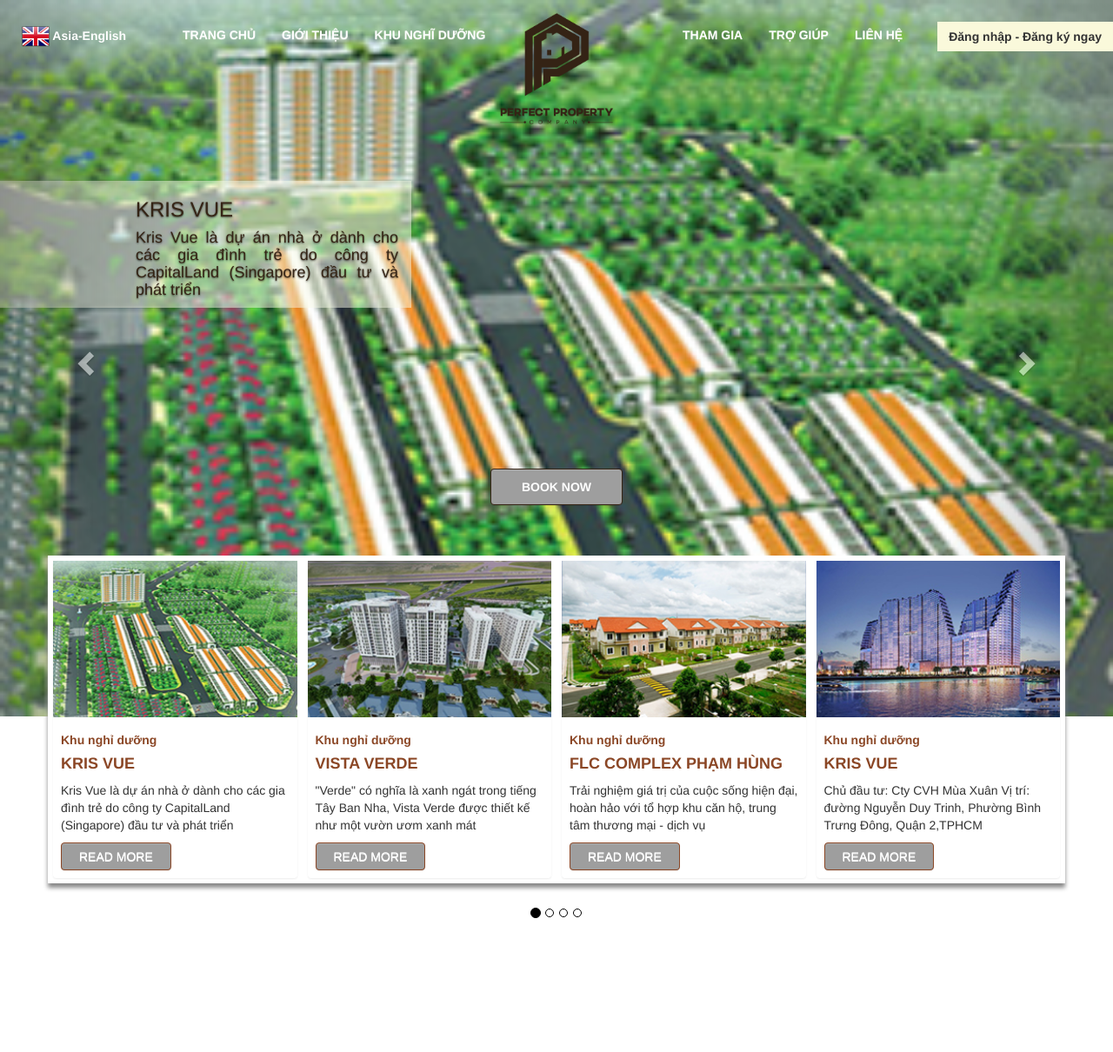
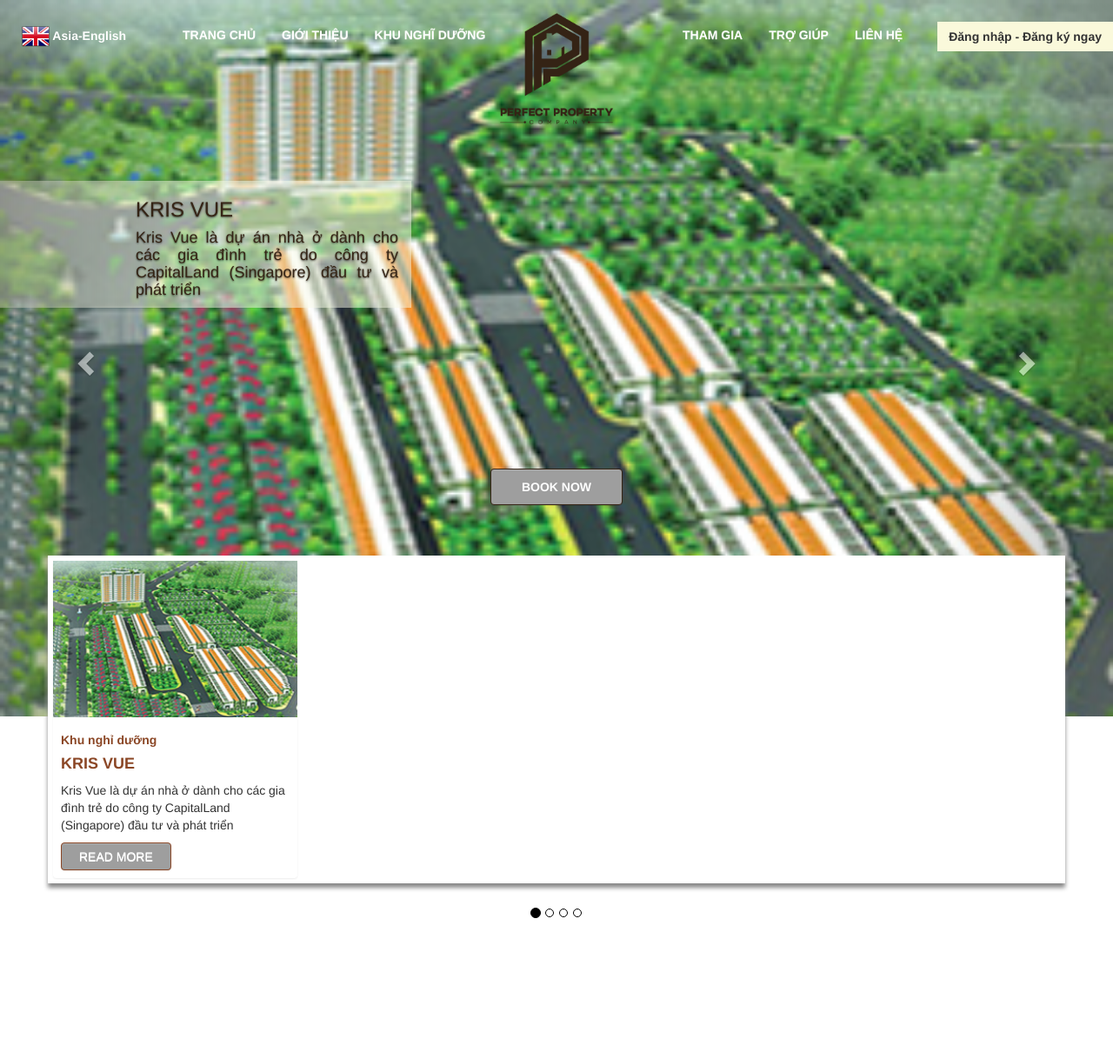
Before and after one commit to LeCongThang/PPC-Timashare, a PHP site: a page that uses app/view/home.php in a window 1280 px wide. Shown: the top 1210 px of the page at 87% size. Run offline with PHP 8.4, Linux system fonts and the light colour scheme; data comes from the database, SQL or seed files in the repository; tables that the repository leaves empty or names only in its code hold one stand-in row (values such as "Sample post"); a stand-in replaces the project's code that opens the database connection; some libraries are stand-ins or nearby versions; grey boxes are pictures that could not be loaded.

Commit message:
Update Code

```diff
--- a/app/class/controller.php
+++ b/app/class/controller.php
@@ -20,11 +20,19 @@ class controller
     function index()
     {
         $dsslider = $this->bv->laydanhsach("slider");
+        $dssbanner = $this->bv->laydanhsach("banner");
         $dsKhuNghiDuongSlier = array();
+        $dsKhuNghiDuongBanner = array();
         foreach ($dsslider as $slider)
         {
             $khuNghiDuong = $this->bv->layThongTinChiTietKhuNghiDuong($slider['idkhunghiduong']);
             $dsKhuNghiDuongSlier[] = $khuNghiDuong;
+        }
+
+        foreach ($dssbanner as $banner)
+        {
+            $khuNghiDuongBanner = $this->bv->layThongTinChiTietKhuNghiDuong($banner['idkhunghiduong']);
+            $dsKhuNghiDuongBanner[] = $khuNghiDuongBanner;
         }
         //echo count($dsKhuNghiDuongSlier);
         require_once "view/home.php"; //nạp layout
@@ -156,7 +164,19 @@ class controller
 
     public function quenmatkhau()
     {
-        require_once "view/forgetpass.php";
+        $tendangnhapll = $_POST["tendangnhapll"];
+        $sodienthoaitaikhoanll = $_POST["sodienthoaitaikhoanll"];
+        $carrier = "";
+        if($this->bv->ktIdVaSoDienThoai($tendangnhapll, $sodienthoaitaikhoanll)){
+            $message = "Mật khẩu của bạn là PPCTIMESHARE123";
+            $to = $sodienthoaitaikhoanll.'@'.$carrier;
+            $result = @mail($to,'',$message);
+            $this->bv->doiquenmatkhau($tendangnhapll, "PPCTIMESHARE123");
+        }
+        else{
+
+        }
+        header('location:' . BASE_URL . "controller/index");
     }
 
     public function lienHe()
@@ -173,19 +193,7 @@ class controller
 
     }
 
-    public function booknow()
-    {
-        if (!isset($_SESSION['tendangnhap'])) {
-            echo "<script>alert('Bạn cần đăng nhập để có thể book chỗ')</script>";
-        } else {
-            //echo "<script>alert('Bạn cần đăng nhập để có thể ')</script>";
-            $tendangnhap = $_SESSION['tendangnhap'];
-            $idsp = $this->params[0];
-            settype($idsp, "int");
-            if ($this->bv->booknow($tendangnhap, $idsp))
-                echo "<script>alert('Bạn đã book thành công')</script>";
-        }
-    }
+
 
     public function readmore()
     {
@@ -231,5 +239,44 @@ class controller
         header('location:' . BASE_URL . "controller/index");
     }
 
+    public function bookKhuNghiDuong(){
+
+        if (!isset($_SESSION['tendangnhap'])) {
+            echo "<script>alert('Bạn cần đăng nhập để có thể book chỗ')</script>";
+        } else {
+            //echo "<script>alert('Bạn cần đăng nhập để có thể ')</script>";
+            $thoigian = $_POST["thoigian"];
+            $ghichu = $_POST["comment"];
+            $tendangnhap = $_SESSION['tendangnhap'];
+            $idsp = 1;
+            settype($idsp, "int");
+            if ($this->bv->booknow($tendangnhap,$idsp, $thoigian, $ghichu))
+                echo "<script>alert('Bạn đã book thành công')</script>";
+        }
+    }
+
+    public function xemChiTietKhuNghiDuong(){
+        $idknd = $this->params[0];
+        //echo $idknd;
+        $knd = $this->bv->layThongTinChiTietKhuNghiDuong($idknd);
+        $dsslider = $this->bv->laydanhsach("slider");
+        $dssbanner = $this->bv->laydanhsach("banner");
+        $dsKhuNghiDuongSlier = array();
+        $dsKhuNghiDuongBanner = array();
+        foreach ($dsslider as $slider)
+        {
+            $khuNghiDuong = $this->bv->layThongTinChiTietKhuNghiDuong($slider['idkhunghiduong']);
+            $dsKhuNghiDuongSlier[] = $khuNghiDuong;
+        }
+
+        foreach ($dssbanner as $banner)
+        {
+            $khuNghiDuongBanner = $this->bv->layThongTinChiTietKhuNghiDuong($banner['idkhunghiduong']);
+            $dsKhuNghiDuongBanner[] = $khuNghiDuongBanner;
+        }
+        require_once "view/xemChiTietKhuNghiDuong.php";
+    }
+
+
 
 }//class
--- a/app/class/model.php
+++ b/app/class/model.php
@@ -38,7 +38,8 @@ class model
 
     public function layThongTinChiTietKhuNghiDuong($id)
     {
-        $sql = "SELECT * FROM khunghiduong WHERE id =".$id;
+        $sql = "SELECT * FROM khunghiduong WHERE id =". $id;
+        //echo $sql;
         if (!$kq = $this->db->query($sql)) die($this->db->error);
         if (!$kq) return FALSE;
         return $kq->fetch_assoc();
@@ -88,9 +89,10 @@ class model
         return mysqli_query($this->db, $sql);
     }
 
-    public function booknow($tendangnhap, $idsp)
+    public function booknow($tendangnhap, $idsp, $thoigian, $ghichu)
     {
-        $sql = "insert into book_now(tendangnhap,idkhunghiduong) values ('" . $tendangnhap . "'," . $idsp . ")";
+        $sql = "insert into book_now(tendangnhap,idkhunghiduong,thoigian,ghichu) values ('" . $tendangnhap . "'," . $idsp . ",'".$thoigian."','".$ghichu."')";
+        echo $sql;
         return mysqli_query($this->db, $sql);
     }
 
@@ -129,11 +131,29 @@ class model
         return false;
     }
 
+    public function doiquenmatkhau($tendangnhap,$matkhaumoi)
+    {
+        $sql = "UPDATE taikhoan SET matkhau='" . md5($matkhaumoi) . "' WHERE tendangnhap = '" . $tendangnhap . "'";
+        return mysqli_query($this->db, $sql);
+
+    }
+
     public function capnhatthongtintk($tendangnhap, $hoten, $diachi, $sodienthoai)
     {
         $sql = "UPDATE taikhoan SET hoten='" . $hoten . "', diachi='" . $diachi . "', dienthoai='" . $sodienthoai . "' WHERE tendangnhap = '" . $tendangnhap . "'";
         return mysqli_query($this->db, $sql);
     }
 
+    public function ktIdVaSoDienThoai($tendangnhap, $sodienthoai)
+    {
+        $sql = "SELECT * FROM taikhoan WHERE tendangnhap = '".$tendangnhap."' AND dienthoai ='".$sodienthoai."'";
+        if (!$kq = $this->db->query($sql))
+            die($this->db->error);
+
+        if ($kq->num_rows == 0)
+            return false;
+        return true;
+    }
+
 
 }//class
--- a/app/view/footer.php
+++ b/app/view/footer.php
@@ -58,6 +58,7 @@
             return false;
         });
         var btnBookNow = document.getElementById("btnBookNow");
+        //var idKnd = document.getElementById("btnBookNow").value;
         btnBookNow.onclick = function () {
             if (<?php echo isset($_SESSION['tendangnhap']) ? 'true' : 'false'; ?>) {
                 ModalBookNow.style.display = "block";
@@ -74,6 +75,9 @@
 
         $('#btnthoatdoimatkhau').click(function () {
             modaldoimatkhau.style.display = "none";
+        });
+        $('#btn_thoatdangkyknd').click(function () {
+            ModalBookNow.style.display = "none";
         });
     });
 </script>
@@ -173,7 +177,18 @@
     });
 
 </script>
-
+<script type="text/javascript">
+    $(function () {
+        $('#datetimepicker5').datetimepicker({
+            defaultDate: "11/1/2013",
+            disabledDates: [
+                moment("12/25/2013"),
+                new Date(2013, 11 - 1, 21),
+                "11/22/2013 00:53"
+            ]
+        });
+    });
+</script>
 
 </body>
 </html>
--- a/app/view/header.php
+++ b/app/view/header.php
@@ -74,8 +74,6 @@
                     $('#thongbaoXemThongTin').text("Hãy nhập đầy đủ thông tin");
                 }
 
-
-
                 if (loi != 0) {
                     return false;
                 }
@@ -93,6 +91,26 @@
                 }
 
                 if (loiguilh != 0) {
+                    return false;
+                }
+                return true;
+            });
+
+            $('#btnQuenMatKhau').click(function () {
+                tendangnhapll = $('#tendangnhapll').val();
+                sodienthoaitaikhoanll = $('#sodienthoaitaikhoanll').val();
+                loiguiqmk = 0;
+
+                if (isNaN(sodienthoaitaikhoanll)) {
+                    loiguiqmk++;
+                    $('#thongbaoQuenMatKhau').text("Điện thoại phải là số");
+                }
+                if (tendangnhapll == "" || sodienthoaitaikhoanll == "" ) {
+                    $('#thongbaoQuenMatKhau').text("Hãy nhập đầy đủ thông tin");
+                    loiguiqmk++;
+                }
+
+                if (loiguiqmk != 0) {
                     return false;
                 }
                 return true;
@@ -224,9 +242,8 @@
                 echo '<div class="carousel-caption"><div class = "row"> <div class="col-md offset-4 col-md-8 bannerDecription">';
                 echo '<h3 class = "myh3h4">' . $khuNghiDuong['ten'] . '</h3>';
                 echo '<h4 class = "myh3h4">' . $khuNghiDuong['thongtin'] . '</h4>';
-                echo '<input type ="text" name = "idKhuNghiDuong" id = "idKhuNghiDuong" value ="' . $khuNghiDuong['id'] . '" style = "display: none">';
                 echo '</div></div>';
-                echo '<center><a href="" class="btn btn-default" style="margin-bottom:10px;" id="btnBookNow">BOOK
+                echo '<center><a href="" class="btn btn-default" style="margin-bottom:10px;" id="btnBookNow" value ="'.$khuNghiDuong['id'].'" >BOOK
                             NOW</a></center></div></div>';
 
             }
@@ -246,57 +263,64 @@
         </div>
         <div class="container" id="contentslide">
             <div class="row row-no-padding" id="row">
-                <div class="col-sm-12 col-sm-3">
-                    <div class="thumbnail">
-                        <img src="img/banner_1.png">
-                        <div class="caption">
-                            <h5>Khu nghỉ dưỡng</h5>
-                            <h4>KRIS VUE</h4>
-                            <p>Kris Vue là dự án nhà ở dành cho các gia đình trẻ do công ty CapitalLand (Singapore) đầu
-                                tư
-                                và phát triển</p>
-                            <a href="about.html" class="btn btn-default" id="btnreadmore">READ MORE</a>
-                        </div>
-                    </div>
-                </div>
-                <div class="col-sm-12 col-sm-3">
-                    <div class="thumbnail">
-                        <img src="img/banner_2.png">
-                        <div class="caption">
-                            <h5>Khu nghỉ dưỡng</h5>
-                            <h4>VISTA VERDE</h4>
-                            <p>"Verde" có nghĩa là xanh ngát trong tiếng Tây Ban Nha, Vista Verde được thiết kế như một
-                                vườn
-                                ươm xanh mát</p>
-                            <a href="about.html" class="btn btn-default" id="btnreadmore">READ MORE</a>
-                        </div>
-                    </div>
-                </div>
-                <div class="col-sm-12 col-sm-3">
-                    <div class="thumbnail">
-                        <img src="img/banner_3.png">
-                        <div class="caption">
-                            <h5>Khu nghỉ dưỡng</h5>
-                            <h4>FLC COMPLEX PHẠM HÙNG</h4>
-                            <p>Trải nghiệm giá trị của cuộc sống hiện đại, hoàn hảo với tổ hợp khu căn hộ, trung tâm
-                                thương
-                                mại - dịch vụ</p>
-                            <a href="about.html" class="btn btn-default" id="btnreadmore">READ MORE</a>
-                        </div>
-                    </div>
-                </div>
-                <div class="col-sm-12 col-sm-3">
-                    <div class="thumbnail">
-                        <img src="img/banner_4.png">
-                        <div class="caption">
-                            <h5>Khu nghỉ dưỡng</h5>
-                            <h4>KRIS VUE</h4>
-                            <p>Chủ đầu tư: Cty CVH Mùa Xuân Vị trí: đường Nguyễn Duy Trinh, Phường Bình Trưng Đông, Quận
-                                2,TPHCM</p>
-                            <a href="about.html" class="btn btn-default" id="btnreadmore">READ MORE</a>
-                        </div>
-                    </div>
-                </div>
+                <?php
+                    foreach ($dsKhuNghiDuongBanner as $key => $khuNghiDuongBanner) {
+                        echo '<div class="col-sm-12 col-sm-3"> <div class="thumbnail"><img src="' . BASE_DIR . $khuNghiDuongBanner['link'] . '">';
+                        echo ' <div class="caption"><h5>Khu nghỉ dưỡng</h5><h4>'.$khuNghiDuongBanner['ten'].'</h4><p>'.$khuNghiDuongBanner['thongtin'].'</p>';
+                        echo '<a href="'.BASE_URL.'controller/xemChiTietKhuNghiDuong/'.$khuNghiDuongBanner['id'].'" class="btn btn-default" id="btnreadmore">READ MORE</a></div></div></div>';
+                }
+                ?>
+<!--                <div class="col-sm-12 col-sm-3">-->
+<!--                    <div class="thumbnail">-->
+<!--                        <img src="img/banner_1.png">-->
+<!--                        <div class="caption">-->
+<!--                            <h5>Khu nghỉ dưỡng</h5>-->
+<!--                            <h4>KRIS VUE</h4>-->
+<!--                            <p>Kris Vue là dự án nhà ở dành cho các gia đình trẻ do công ty CapitalLand (Singapore) đầu-->
+<!--                                tư-->
+<!--                                và phát triển</p>-->
+<!--                            <a href="about.html" class="btn btn-default" id="btnreadmore">READ MORE</a>-->
+<!--                        </div>-->
+<!--                    </div>-->
+<!--                </div>-->
+<!--                <div class="col-sm-12 col-sm-3">-->
+<!--                    <div class="thumbnail">-->
+<!--                        <img src="img/banner_2.png">-->
+<!--                        <div class="caption">-->
+<!--                            <h5>Khu nghỉ dưỡng</h5>-->
+<!--                            <h4>VISTA VERDE</h4>-->
+<!--                            <p>"Verde" có nghĩa là xanh ngát trong tiếng Tây Ban Nha, Vista Verde được thiết kế như một-->
+<!--                                vườn-->
+<!--                                ươm xanh mát</p>-->
+<!--                            <a href="about.html" class="btn btn-default" id="btnreadmore">READ MORE</a>-->
+<!--                        </div>-->
+<!--                    </div>-->
+<!--                </div>-->
+<!--                <div class="col-sm-12 col-sm-3">-->
+<!--                    <div class="thumbnail">-->
+<!--                        <img src="img/banner_3.png">-->
+<!--                        <div class="caption">-->
+<!--                            <h5>Khu nghỉ dưỡng</h5>-->
+<!--                            <h4>FLC COMPLEX PHẠM HÙNG</h4>-->
+<!--                            <p>Trải nghiệm giá trị của cuộc sống hiện đại, hoàn hảo với tổ hợp khu căn hộ, trung tâm-->
+<!--                                thương-->
+<!--                                mại - dịch vụ</p>-->
+<!--                            <a href="about.html" class="btn btn-default" id="btnreadmore">READ MORE</a>-->
+<!--                        </div>-->
+<!--                    </div>-->
+<!--                </div>-->
+<!--                <div class="col-sm-12 col-sm-3">-->
+<!--                    <div class="thumbnail">-->
+<!--                        <img src="img/banner_4.png">-->
+<!--                        <div class="caption">-->
+<!--                            <h5>Khu nghỉ dưỡng</h5>-->
+<!--                            <h4>KRIS VUE</h4>-->
+<!--                            <p>Chủ đầu tư: Cty CVH Mùa Xuân Vị trí: đường Nguyễn Duy Trinh, Phường Bình Trưng Đông, Quận-->
+<!--                                2,TPHCM</p>-->
+<!--                            <a href="about.html" class="btn btn-default" id="btnreadmore">READ MORE</a>-->
+<!--                        </div>-->
+<!--                    </div>-->
+<!--                </div>-->
             </div><!--  End Row -->
         </div> <!-- end container -->
 
@@ -305,6 +329,7 @@
         <?php include 'modaldangky.php'; ?>
         <?php include 'modaldoimatkhau.php'; ?>
         <?php include 'modalquenmatkhau.php'; ?>
+        <?php include 'modalbooknow.php'; ?>
         <div id="thongtincanhan"></div><?php include 'modalxemthongtincanhan.php'; ?> </div>
 
 </header>
--- a/app/view/home.php
+++ b/app/view/home.php
@@ -168,22 +168,27 @@
             <div class="media">
                 <div class="media-left" id="banner_5">
                     <img src="<?=BASE_URL?>img/banner-knd1.jpg" style="width:100%;">
+                    <input type="button" value="Tham gia" class="btn btn-default btnThamGia">
                 </div>
                 <div class="media-right" id="banner_5">
                     <img src="<?=BASE_URL?>img/banner-knd2.jpg" style="width:100%;">
+                    <input type="button" value="Tham gia" class="btn btn-default btnThamGia">
                 </div>
             </div>
             <div class="media">
                 <div class="media-body" id="banner_5">
                     <img src="<?=BASE_URL?>img/banner-knd3.jpg" class="img-reponsive">
+                    <input type="button" value="Tham gia" class="btn btn-default btnThamGia">
                 </div>
             </div>
         </div>
         <div class="col-md-6 col-sm-12" id="banner_5">
             <img src="<?=BASE_URL?>img/banner-knd4.jpg" class="img-reponsive">
+            <input type="button" value="Tham gia" class="btn btn-default btnThamGia">
         </div>
         <div class="col-md-12 col-sm-12" id="banner_5">
             <img src="<?=BASE_URL?>img/banner-knd5.jpg" class="img-reponsive">
+            <input type="button" value="Tham gia" class="btn btn-default btnThamGia">
         </div>
     </div>
     <!-- phan tiep theo -->
--- a/app/view/modalbooknow.php
+++ b/app/view/modalbooknow.php
@@ -5,18 +5,20 @@
             <h3 style="text-align:center;"><b>THÔNG TIN BOOK NOW</b></h3>
         </div>
         <div class="modal-body">
-            <form action="<?= BASE_URL ?>controller/dangKy" method="POST">
+            <form action="<?= BASE_URL ?>controller/bookKhuNghiDuong" method="POST">
                 <div class="form-group">
+                    <label for="comment">Thời gian mà bạn sẽ chọn:</label>
                     <div class='input-group date' id='datetimepicker5'>
-                        <input type='text' class="form-control"/>
+                        <input type='text' class="form-control" id="thoigian" name="thoigian"/>
                         <span class="input-group-addon">
-                        <span class="glyphicon glyphicon-calendar"></span>
-                    </span>
+                            <span class="glyphicon glyphicon-calendar"></span>
+                        </span>
                     </div>
                 </div>
+
                 <div class="form-group">
-                    <label for="comment">Comment:</label>
-                    <textarea class="form-control" rows="5" id="comment"></textarea>
+                    <label for="comment">Ghi Chú:</label>
+                    <textarea class="form-control" rows="5" id="comment" name="comment"></textarea>
                 </div>
                 <div class="modal-footer text-right">
                     <button type="submit" id="btn_dangkyknd" name="dangky" class="btn btn-default">
--- a/app/view/modalquenmatkhau.php
+++ b/app/view/modalquenmatkhau.php
@@ -5,12 +5,18 @@
             <h3 style="text-align:center;"><b>LẤY LẠI MẬT KHẨU</b></h3>
         </div>
         <div class="modal-body">
-            <form action="<?= BASE_URL ?>controller/doimatkhau" method="POST">
+            <form action="<?= BASE_URL ?>controller/quenmatkhau" method="POST">
+                <div class="input-group" id="banner_5">
+                    <span class="input-group-addon"><i class="glyphicon glyphicon-user"></i></span>
+                    <input id="tendangnhapll" type="text" class="form-control" name="tendangnhapll"
+                           placeholder="Tên đăng nhập">
+                </div>
                 <div class="input-group" id="banner_5">
                     <span class="input-group-addon"><i class="glyphicon glyphicon-phone"></i></span>
-                    <input id="sodienthoaitaikhoanll" type="password" class="form-control" name="sodienthoaitaikhoanll"
+                    <input id="sodienthoaitaikhoanll" type="text" class="form-control" name="sodienthoaitaikhoanll"
                            placeholder="Nhập số điện thoại">
                 </div>
+                <p><span style="color: red;" id="thongbaoQuenMatKhau"></span></p>
                 <div class="modal-footer text-right">
                     <button type="submit" id="btnQuenMatKhau" name="btn_submit" class="btn btn-default">Gửi
                     </button>
--- a/css/style.css
+++ b/css/style.css
@@ -131,3 +131,8 @@ h2 {
     font-weight: bold;
     color: white;
 }
+
+.btnThamGia{
+    margin: 5px;
+    text-align: center!important;
+}
```
Also changed, not shown: app/view/modalthemkhunghiduong.php (added, +7 -0 lines), app/view/xemChiTietKhuNghiDuong.php (added, +20 -0 lines).
